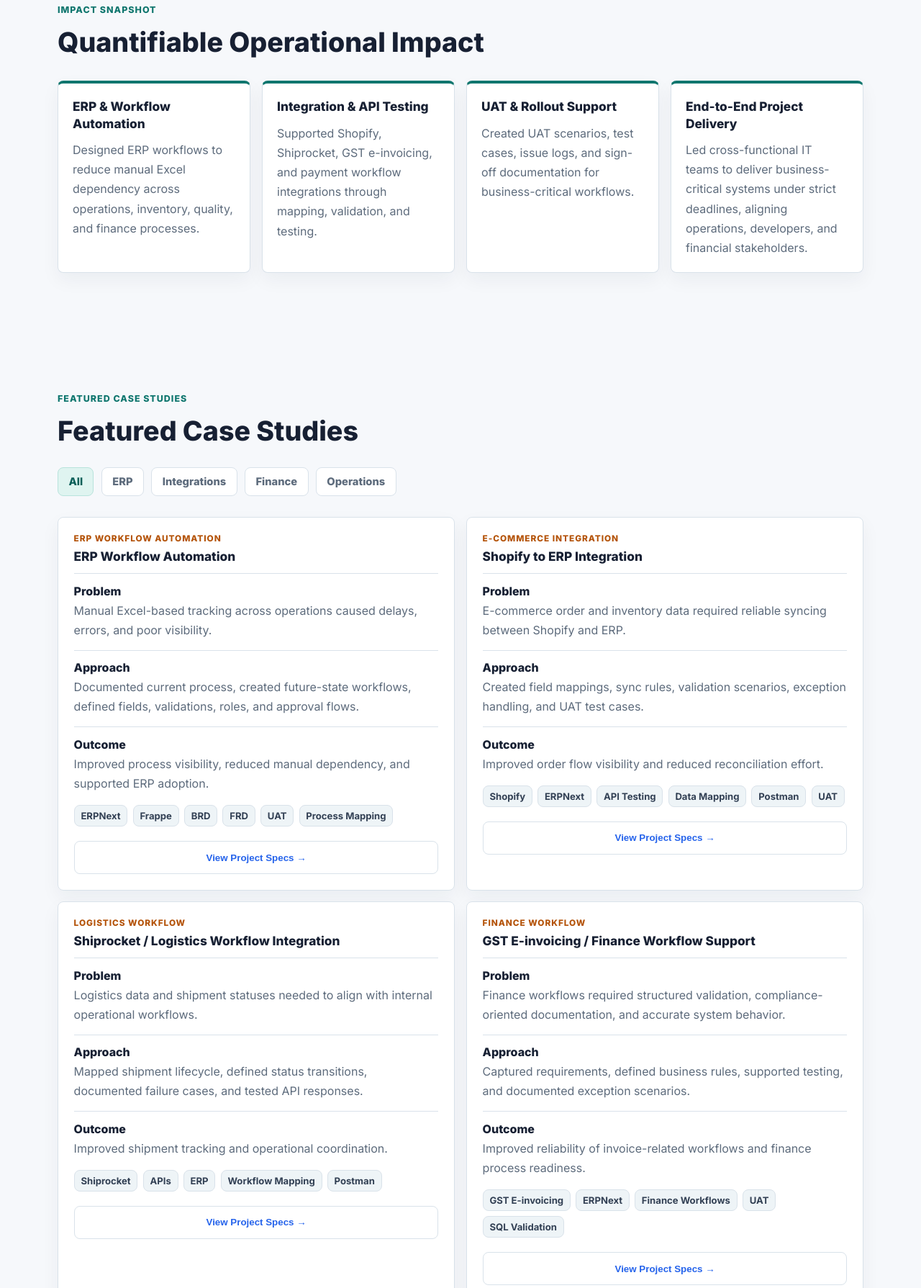
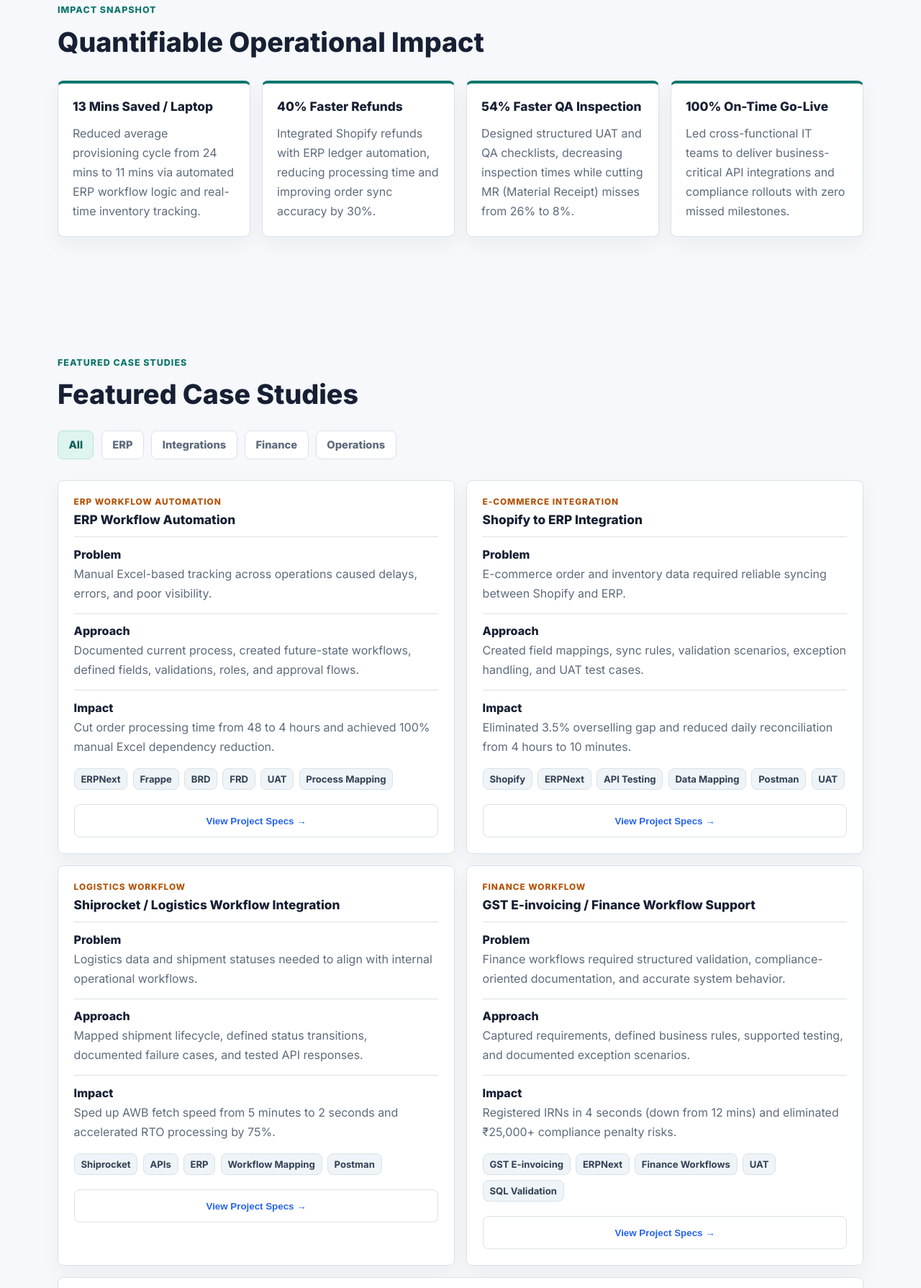
Before and after one commit to Itsmeashish2108/ashish-portfolio-site, a plain HTML site: page index.html in a window 1280 px wide. Shown: the part 1306-3095 px from the top of the page at 72% size. Drawn offline with Linux system fonts and the light colour scheme.

Commit message:
Add concrete metrics directly to impact cards and case study summaries

```diff
--- a/index.html
+++ b/index.html
@@ -98,23 +98,20 @@
         </div>
         <div class="impact-grid">
           <article class="impact-card reveal">
-            <h3>ERP & Workflow Automation</h3>
-            <p>Designed ERP workflows to reduce manual Excel dependency across operations, inventory, quality, and
-              finance processes.</p>
+            <h3>13 Mins Saved / Laptop</h3>
+            <p>Reduced average provisioning cycle from 24 mins to 11 mins via automated ERP workflow logic and real-time inventory tracking.</p>
           </article>
           <article class="impact-card reveal">
-            <h3>Integration & API Testing</h3>
-            <p>Supported Shopify, Shiprocket, GST e-invoicing, and payment workflow integrations through mapping,
-              validation, and testing.</p>
+            <h3>40% Faster Refunds</h3>
+            <p>Integrated Shopify refunds with ERP ledger automation, reducing processing time and improving order sync accuracy by 30%.</p>
           </article>
           <article class="impact-card reveal">
-            <h3>UAT & Rollout Support</h3>
-            <p>Created UAT scenarios, test cases, issue logs, and sign-off documentation for business-critical
-              workflows.</p>
+            <h3>54% Faster QA Inspection</h3>
+            <p>Designed structured UAT and QA checklists, decreasing inspection times while cutting MR (Material Receipt) misses from 26% to 8%.</p>
           </article>
           <article class="impact-card reveal">
-            <h3>End-to-End Project Delivery</h3>
-            <p>Led cross-functional IT teams to deliver business-critical systems under strict deadlines, aligning operations, developers, and financial stakeholders.</p>
+            <h3>100% On-Time Go-Live</h3>
+            <p>Led cross-functional IT teams to deliver business-critical API integrations and compliance rollouts with zero missed milestones.</p>
           </article>
         </div>
       </div>
@@ -149,8 +146,8 @@
                   approval flows.</dd>
               </div>
               <div>
-                <dt>Outcome</dt>
-                <dd>Improved process visibility, reduced manual dependency, and supported ERP adoption.</dd>
+                <dt>Impact</dt>
+                <dd>Cut order processing time from 48 to 4 hours and achieved 100% manual Excel dependency reduction.</dd>
               </div>
             </dl>
             <div class="chip-list" aria-label="Tools and skills used">
@@ -174,8 +171,8 @@
                 </dd>
               </div>
               <div>
-                <dt>Outcome</dt>
-                <dd>Improved order flow visibility and reduced reconciliation effort.</dd>
+                <dt>Impact</dt>
+                <dd>Eliminated 3.5% overselling gap and reduced daily reconciliation from 4 hours to 10 minutes.</dd>
               </div>
             </dl>
             <div class="chip-list" aria-label="Tools and skills used">
@@ -199,8 +196,8 @@
                   responses.</dd>
               </div>
               <div>
-                <dt>Outcome</dt>
-                <dd>Improved shipment tracking and operational coordination.</dd>
+                <dt>Impact</dt>
+                <dd>Sped up AWB fetch speed from 5 minutes to 2 seconds and accelerated RTO processing by 75%.</dd>
               </div>
             </dl>
             <div class="chip-list" aria-label="Tools and skills used">
@@ -224,8 +221,8 @@
                   scenarios.</dd>
               </div>
               <div>
-                <dt>Outcome</dt>
-                <dd>Improved reliability of invoice-related workflows and finance process readiness.</dd>
+                <dt>Impact</dt>
+                <dd>Registered IRNs in 4 seconds (down from 12 mins) and eliminated ₹25,000+ compliance penalty risks.</dd>
               </div>
             </dl>
             <div class="chip-list" aria-label="Tools and skills used">
@@ -250,8 +247,8 @@
                   supported ERP-based workflow design.</dd>
               </div>
               <div>
-                <dt>Outcome</dt>
-                <dd>Improved traceability and reduced process ambiguity.</dd>
+                <dt>Impact</dt>
+                <dd>Decreased wastage from 4.8% to 1.1% and dropped lot traceability lag from 2 hours to instant.</dd>
               </div>
             </dl>
             <div class="chip-list" aria-label="Tools and skills used">
```
